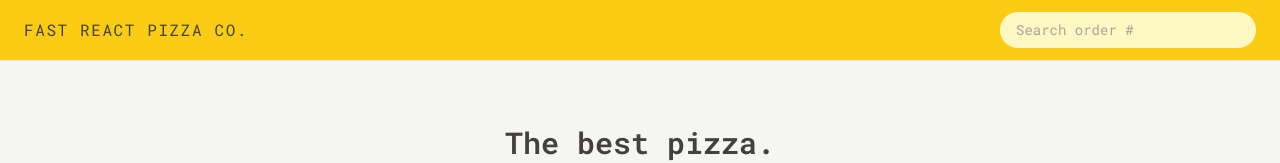
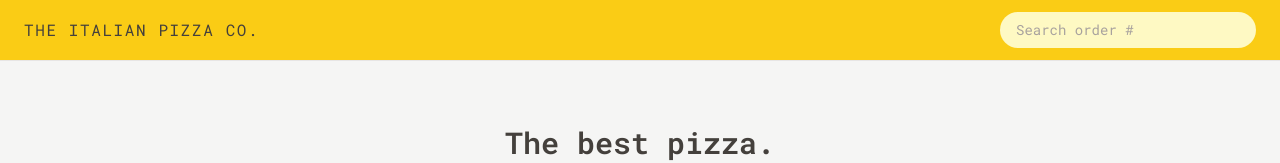
Before and after one commit to EbrahimAfridi/Pizza-Store, a React (Vite) app: page / in a window 1280 px wide. Shown: the top 163 px of the page. Built offline with nearby package versions, Linux system fonts and the light colour scheme.

Commit message:
final commit

```diff
--- a/index.html
+++ b/index.html
@@ -16,7 +16,7 @@
       rel="stylesheet"
     />
 
-    <title>Fast React Pizza Co.</title>
+    <title>The Italian Pizza Co.</title>
   </head>
   <body class="bg-stone-100 text-stone-700">
     <div id="root"></div>
--- a/src/ui/Header.jsx
+++ b/src/ui/Header.jsx
@@ -6,7 +6,7 @@ function Header() {
   return (
     <header className="flex items-center justify-between border-b border-stone-200 bg-yellow-400 px-4 py-3 uppercase sm:px-6">
       <Link to="/" className="tracking-widest">
-        Fast React Pizza Co.
+        The Italian Pizza Co.
       </Link>
 
       <SearchOrder />
```
